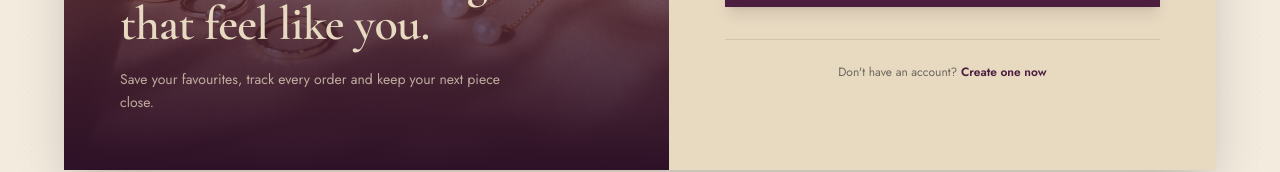
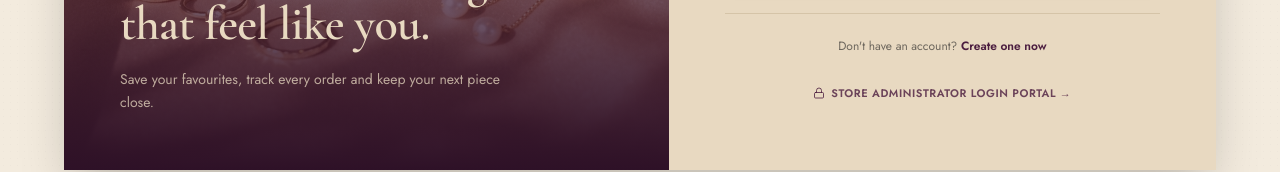
Before and after one commit to ashraf1600/FLEMBE-ESSENCE, a React (Vite) app in the folder frontend/: page /login in a window 1280 px wide. Shown: the part 657-829 px from the top of the page. Built offline with nearby package versions, Linux system fonts and the light colour scheme; no server answers.

Commit message:
feat: add direct Store Administrator Login links and auto-redirect to admin dashboard

```diff
--- a/frontend/src/components/AuthDrawer.tsx
+++ b/frontend/src/components/AuthDrawer.tsx
@@ -36,7 +36,11 @@ const AuthDrawer: React.FC<AuthDrawerProps> = ({ mode, onClose, onModeChange })
     try {
       const user = await login(loginForm.username.trim(), loginForm.password);
       toast.success(`Welcome back, ${user.name || user.username}!`);
-      closeAfter(user.is_staff && location.pathname === '/' ? '/admin-dashboard' : location.pathname);
+      if (user.is_staff) {
+        closeAfter('/admin-dashboard');
+      } else {
+        closeAfter(location.pathname);
+      }
     } catch (err: any) {
       setError(err?.response?.data?.detail || 'Invalid username or password. Please try again.');
     }
@@ -127,6 +131,17 @@ const AuthDrawer: React.FC<AuthDrawerProps> = ({ mode, onClose, onModeChange })
               {mode === 'login' ? 'Create an account' : 'Sign in'}
             </button>
           </p>
+
+          <div className="mt-6 pt-5 border-t border-burgundy/15 text-center">
+            <button
+              type="button"
+              onClick={() => closeAfter('/admin-login')}
+              className="inline-flex items-center gap-1.5 font-body text-[11px] font-semibold uppercase tracking-wider text-burgundy/80 hover:text-burgundy transition-colors"
+            >
+              <Lock size={12} className="text-burgundy" />
+              <span>Store Administrator Login Portal →</span>
+            </button>
+          </div>
         </div>
       </aside>
     </div>
--- a/frontend/src/pages/LoginPage.tsx
+++ b/frontend/src/pages/LoginPage.tsx
@@ -38,7 +38,7 @@ const LoginPage: React.FC = () => {
       const user = await login(username.trim(), password);
       toast.success(`Welcome back, ${user.name || user.username}!`);
 
-      if (user.is_staff && from === '/') {
+      if (user.is_staff) {
         navigate('/admin-dashboard', { replace: true });
       } else {
         navigate(from, { replace: true });
@@ -180,6 +180,16 @@ const LoginPage: React.FC = () => {
                 </Link>
               </p>
             </div>
+
+            <div className="mt-4 pt-3 text-center">
+              <Link
+                to="/admin-login"
+                className="inline-flex items-center gap-1.5 font-body text-[11px] font-semibold text-burgundy/80 hover:text-burgundy tracking-wider uppercase transition-colors"
+              >
+                <Lock size={12} />
+                <span>Store Administrator Login Portal →</span>
+              </Link>
+            </div>
           </div>
           </div>
         </div>
```
